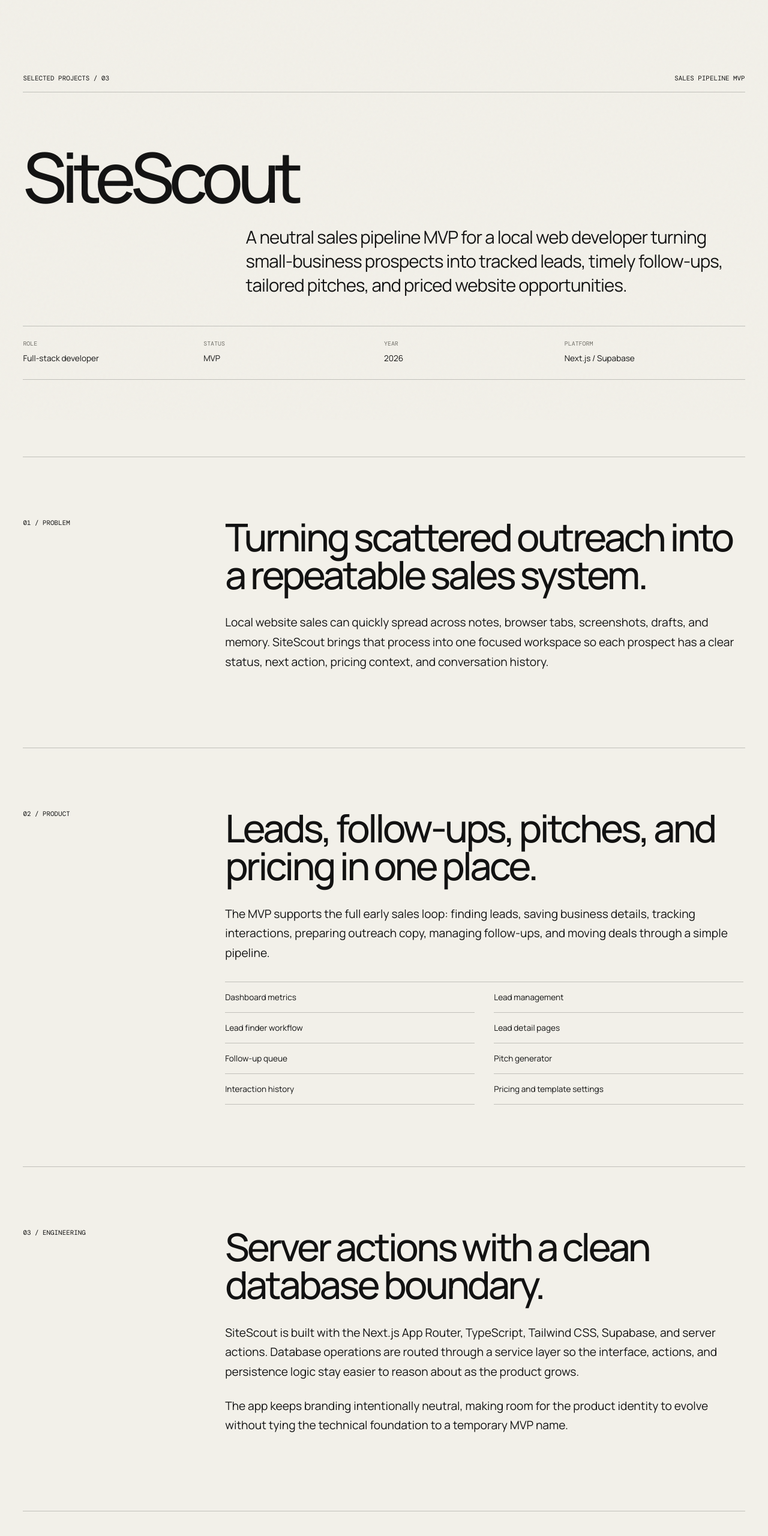
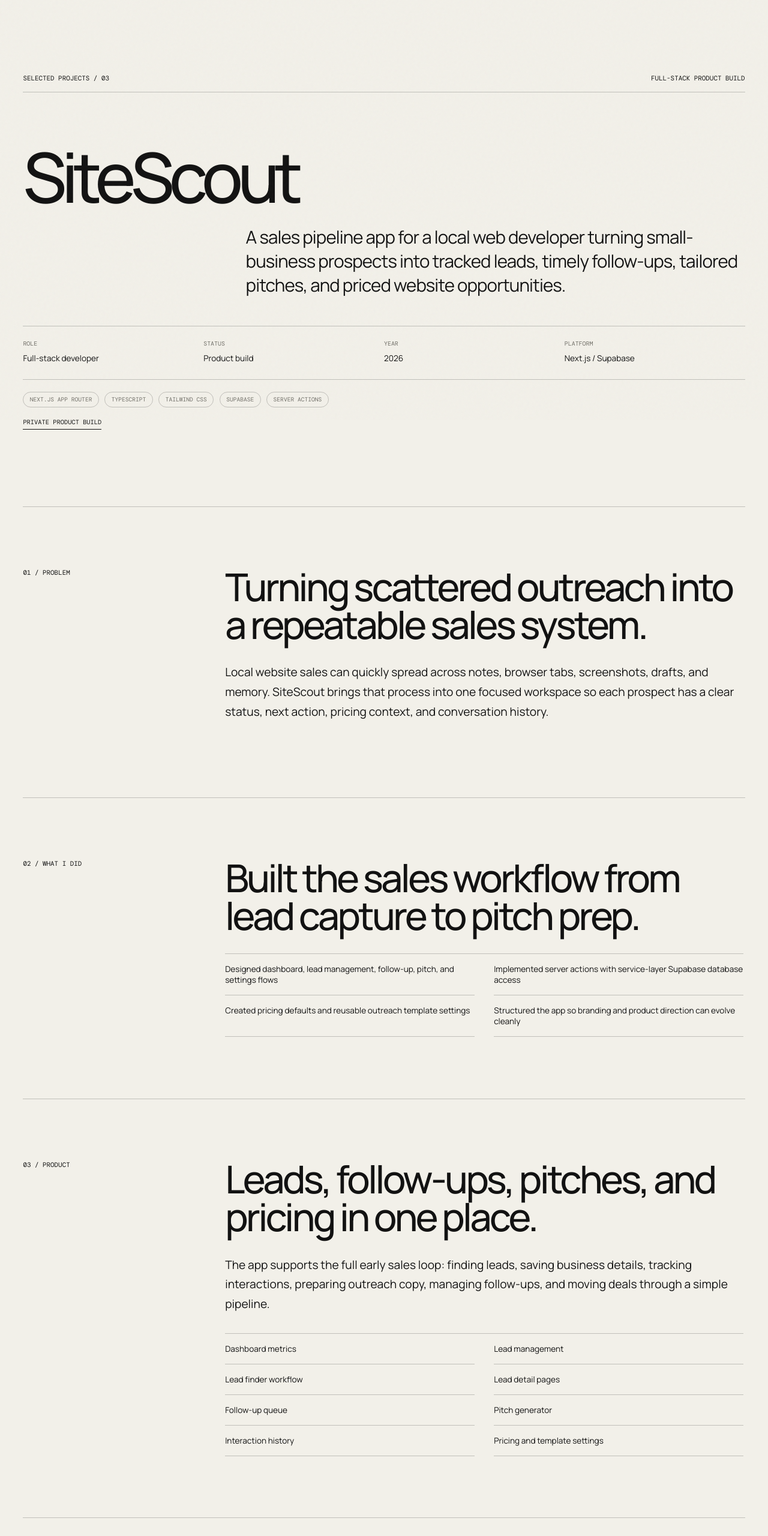
Before and after one commit to Nikkayowill/Nikkayowill.github.io, a plain HTML site: page projects/sitescout.html in a window 1280 px wide. Shown: the part 100-2660 px from the top of the page at 60% size. Drawn offline with nearby package versions, Linux system fonts and the light colour scheme; a web font is replaced by a local one.

Commit message:
Improve portfolio project proof

```diff
--- a/projects/sitescout.html
+++ b/projects/sitescout.html
@@ -3,11 +3,11 @@
   <head>
     <meta charset="UTF-8" />
     <meta name="viewport" content="width=device-width, initial-scale=1.0" />
-    <meta name="description" content="SiteScout — a Next.js and Supabase sales pipeline MVP for tracking local website leads, follow-ups, pitches, demos, pricing, and outreach copy." />
+    <meta name="description" content="SiteScout — a Next.js and Supabase sales pipeline app for tracking local website leads, follow-ups, pitches, demos, pricing, and outreach copy." />
     <meta name="theme-color" content="#eeff41" />
     <meta property="og:type" content="article" />
     <meta property="og:title" content="SiteScout — Nikkayo Williams" />
-    <meta property="og:description" content="A local sales pipeline MVP for website leads, follow-ups, pitch generation, pricing, and outreach workflows." />
+    <meta property="og:description" content="A local sales pipeline app for website leads, follow-ups, pitch generation, pricing, and outreach workflows." />
     <meta property="og:url" content="https://nikkayowill.github.io/projects/sitescout.html" />
     <meta name="twitter:card" content="summary" />
     <title>SiteScout — Nikkayo Williams</title>
@@ -39,17 +39,27 @@
       <section class="case-hero reveal">
         <div class="case-kicker">
           <span>Selected projects / 03</span>
-          <span>Sales pipeline MVP</span>
+          <span>Full-stack product build</span>
         </div>
         <h1>SiteScout</h1>
-        <p class="case-lede">A neutral sales pipeline MVP for a local web developer turning small-business prospects into tracked leads, timely follow-ups, tailored pitches, and priced website opportunities.</p>
+        <p class="case-lede">A sales pipeline app for a local web developer turning small-business prospects into tracked leads, timely follow-ups, tailored pitches, and priced website opportunities.</p>
 
         <dl class="case-facts">
           <div><dt>Role</dt><dd>Full-stack developer</dd></div>
-          <div><dt>Status</dt><dd>MVP</dd></div>
+          <div><dt>Status</dt><dd>Product build</dd></div>
           <div><dt>Year</dt><dd>2026</dd></div>
           <div><dt>Platform</dt><dd>Next.js / Supabase</dd></div>
         </dl>
+        <div class="case-tags" aria-label="Technologies used">
+          <span>Next.js App Router</span>
+          <span>TypeScript</span>
+          <span>Tailwind CSS</span>
+          <span>Supabase</span>
+          <span>Server actions</span>
+        </div>
+        <div class="case-actions">
+          <span>Private product build</span>
+        </div>
       </section>
 
       <div class="case-body">
@@ -62,10 +72,23 @@
         </section>
 
         <section class="case-section reveal">
-          <p class="eyebrow">02 / Product</p>
+          <p class="eyebrow">02 / What I did</p>
+          <div class="case-copy">
+            <h2>Built the sales workflow from lead capture to pitch prep.</h2>
+            <ul>
+              <li>Designed dashboard, lead management, follow-up, pitch, and settings flows</li>
+              <li>Implemented server actions with service-layer Supabase database access</li>
+              <li>Created pricing defaults and reusable outreach template settings</li>
+              <li>Structured the app so branding and product direction can evolve cleanly</li>
+            </ul>
+          </div>
+        </section>
+
+        <section class="case-section reveal">
+          <p class="eyebrow">03 / Product</p>
           <div class="case-copy">
             <h2>Leads, follow-ups, pitches, and pricing in one place.</h2>
-            <p>The MVP supports the full early sales loop: finding leads, saving business details, tracking interactions, preparing outreach copy, managing follow-ups, and moving deals through a simple pipeline.</p>
+            <p>The app supports the full early sales loop: finding leads, saving business details, tracking interactions, preparing outreach copy, managing follow-ups, and moving deals through a simple pipeline.</p>
             <ul>
               <li>Dashboard metrics</li>
               <li>Lead management</li>
@@ -80,16 +103,16 @@
         </section>
 
         <section class="case-section reveal">
-          <p class="eyebrow">03 / Engineering</p>
+          <p class="eyebrow">04 / Engineering</p>
           <div class="case-copy">
             <h2>Server actions with a clean database boundary.</h2>
             <p>SiteScout is built with the Next.js App Router, TypeScript, Tailwind CSS, Supabase, and server actions. Database operations are routed through a service layer so the interface, actions, and persistence logic stay easier to reason about as the product grows.</p>
-            <p>The app keeps branding intentionally neutral, making room for the product identity to evolve without tying the technical foundation to a temporary MVP name.</p>
+            <p>The app keeps branding intentionally neutral, making room for the product identity to evolve without tying the technical foundation to temporary naming.</p>
           </div>
         </section>
 
         <section class="case-section reveal">
-          <p class="eyebrow">04 / Outcome</p>
+          <p class="eyebrow">05 / Outcome</p>
           <div class="case-copy">
             <h2>A practical tool for selling with more consistency.</h2>
             <p>The default pricing model starts with a $500 one-time build and $20/month support plan, giving the app a real sales context while keeping the settings flexible for future packages, templates, and pitch styles.</p>
--- a/styles.css
+++ b/styles.css
@@ -177,6 +177,10 @@ h1 em, .contact-link em { font-family: Georgia, serif; font-weight: 400; }
 .case-facts div { padding-right: 1.5rem; }
 .case-facts dt { margin-bottom: .6rem; color: var(--muted); font: .62rem/1 "DM Mono", monospace; text-transform: uppercase; }
 .case-facts dd { margin: 0; font-size: .85rem; line-height: 1.45; }
+.case-tags { display: flex; flex-wrap: wrap; gap: .6rem; margin-top: 1.25rem; }
+.case-tags span { padding: .45rem .65rem; border: 1px solid var(--line); border-radius: 999px; color: var(--muted); font: .6rem/1 "DM Mono", monospace; text-transform: uppercase; }
+.case-actions { display: flex; flex-wrap: wrap; gap: 1rem; margin-top: 1.25rem; font: .65rem/1 "DM Mono", monospace; text-transform: uppercase; }
+.case-actions a, .case-actions span { display: inline-flex; padding-bottom: .35rem; border-bottom: 1px solid currentColor; }
 .case-body { padding: 0 var(--pad) clamp(6rem, 12vw, 11rem); }
 .case-section { display: grid; grid-template-columns: 1fr 3fr; gap: 3rem; padding: clamp(4rem, 8vw, 7rem) 0; border-top: 1px solid var(--line); }
 .case-copy { max-width: 54rem; }
@@ -220,6 +224,7 @@ h1 em, .contact-link em { font-family: Georgia, serif; font-weight: 400; }
 .contact { min-height: 100svh; padding: 5rem var(--pad) 2rem; color: var(--paper); background: #2020d8; display: flex; flex-direction: column; justify-content: space-between; }
 .contact-top { display: flex; justify-content: space-between; border-bottom: 1px solid rgba(242,240,233,.35); padding-bottom: 1rem; }
 .contact-top > p:last-child { margin: 0; font-size: .8rem; }
+.contact-intent { max-width: 34rem; margin: 3rem 0 0; color: #c9c7ff; font-size: clamp(1rem, 1.5vw, 1.3rem); line-height: 1.55; }
 .contact-link { display: block; padding: 5rem 0; font-size: clamp(3.5rem, 10.4vw, 10rem); line-height: .86; letter-spacing: -.075em; }
 .contact-link span { display: block; transition: padding .5s cubic-bezier(.16,1,.3,1); }
 .contact-link span:last-child { padding-left: 8vw; }
```
Also changed, not shown: index.html (+3 -2 lines), projects/clouded-basement.html (+25 -2 lines), projects/hospital-platform.html (+27 -3 lines).
